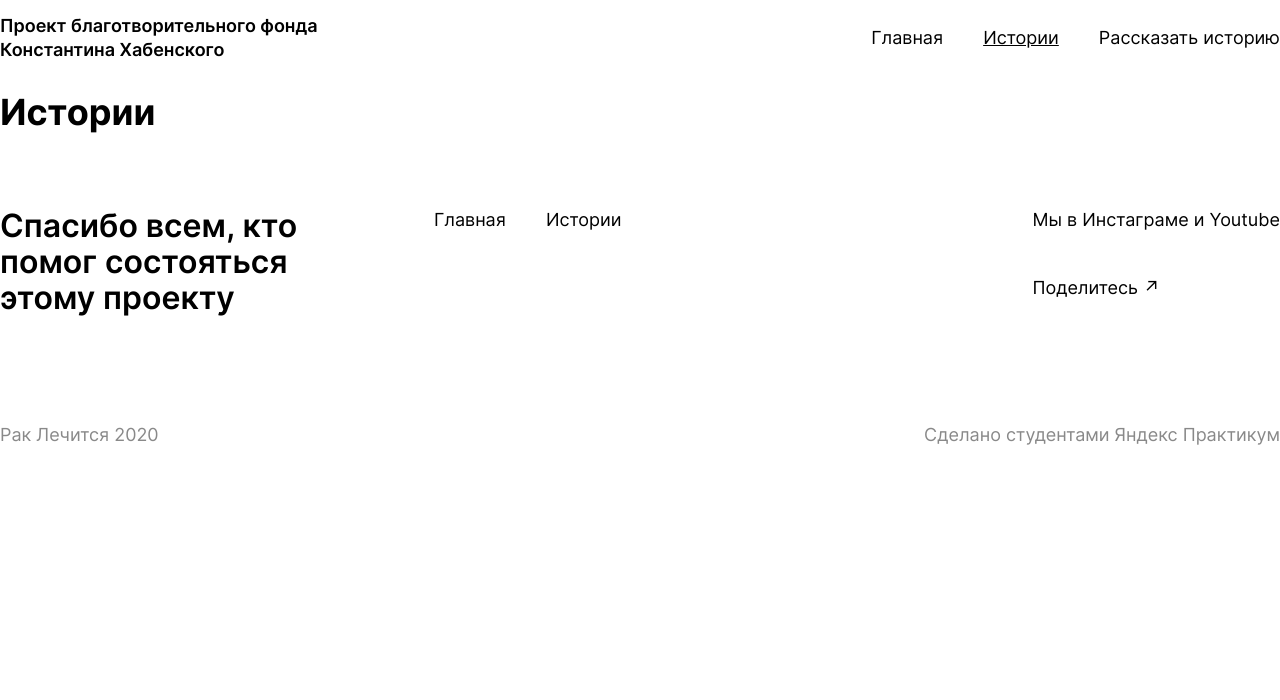
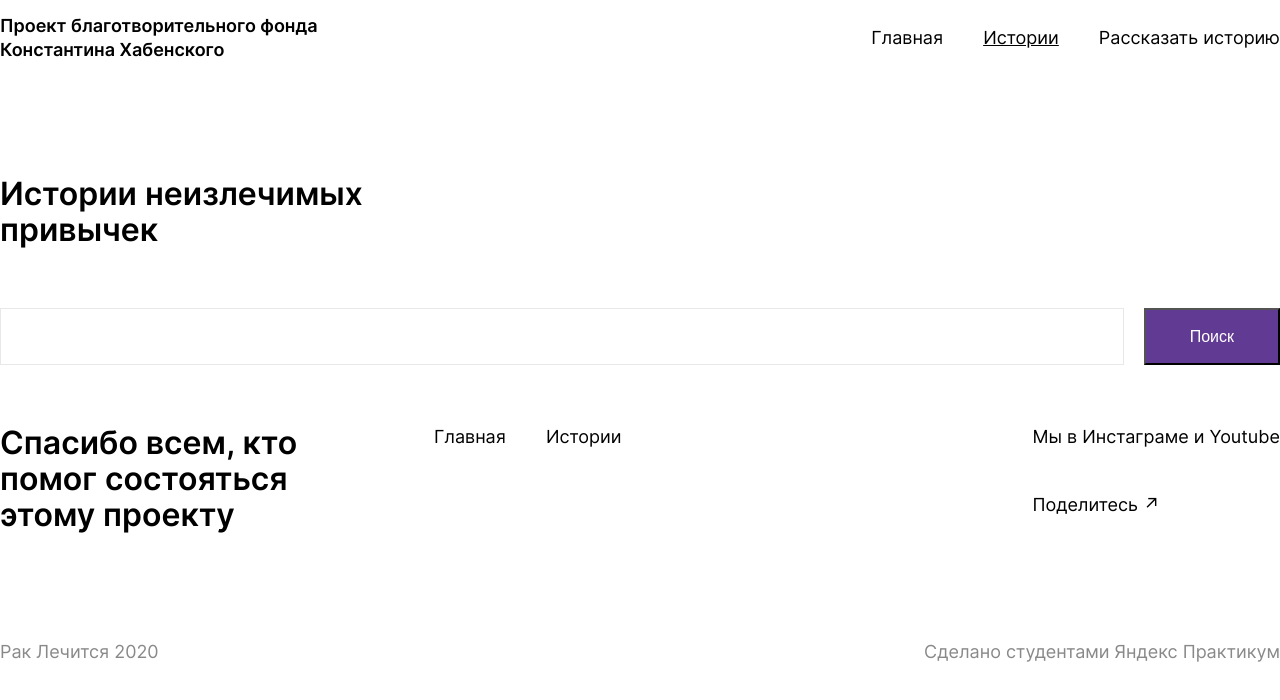
Before and after one commit to notabene91/rak-lechitsa, a Nuxt app: page /stories in a window 1280 px wide. Shown: the top 700 px of the page. Built offline with nearby package versions, Linux system fonts and the light colour scheme.

Commit message:
Search вторая страница

```diff
--- /dev/null
+++ b/components/Search.vue
@@ -0,0 +1,40 @@
+<template>
+  <div class="search container">
+    <h1 class="search__title">Истории неизлечимых привычек</h1>
+    <form class="search__form" name="search">
+      <input type="text" class="search__input" />
+      <button class="btn search__btn ">Поиск</button>
+    </form>
+  </div>
+</template>
+
+<script>
+export default {};
+</script>
+
+<style scoped>
+.search {
+  margin: 0 auto;
+}
+.search__title {
+  margin-top: 100px;
+  max-width: 413px;
+  font-weight: 600;
+  font-size: 32px;
+  line-height: 36px;
+}
+.search__form {
+  margin-top: 60px;
+  display: flex;
+  justify-content: space-between;
+}
+.search__btn {
+  margin-right: 0;
+}
+.search__input {
+  border: 1px solid #e8e8e8;
+  margin-right: 20px;
+  width: 100%;
+  min-height: 52px;
+}
+</style>
--- a/pages/stories/index.vue
+++ b/pages/stories/index.vue
@@ -1,11 +1,16 @@
 <template>
   <div>
-    <h1>Истории</h1>
+    <i-Search />
   </div>
 </template>
 
 <script>
-export default {};
+import Search from '@/components/search';
+export default {
+  components: {
+    'i-Search': Search,
+  },
+};
 </script>
 
 <style></style>
```
